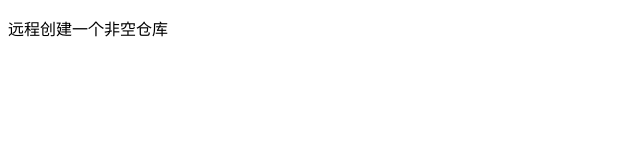
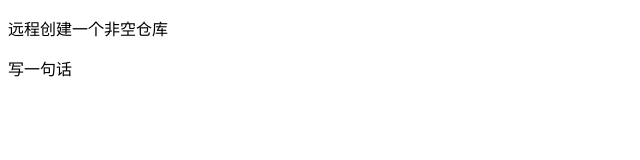
Before and after one commit to jiang1105/studyGitHub_02, a plain HTML site: page index.html in a window 1280 px wide. Shown: the full height of the page, 0-640 px from the left. Drawn offline with Linux system fonts and the light colour scheme.

Commit message:
写了一句话

```diff
--- a/index.html
+++ b/index.html
@@ -7,5 +7,6 @@
 </head>
 <body>
     <p>远程创建一个非空仓库</p>
+    <div>写一句话</div>
 </body>
 </html>
```
